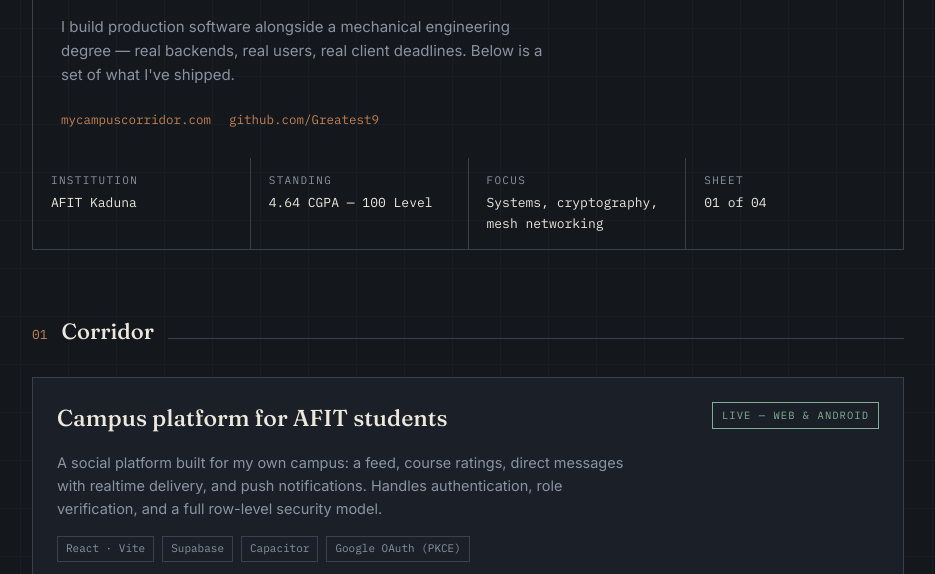
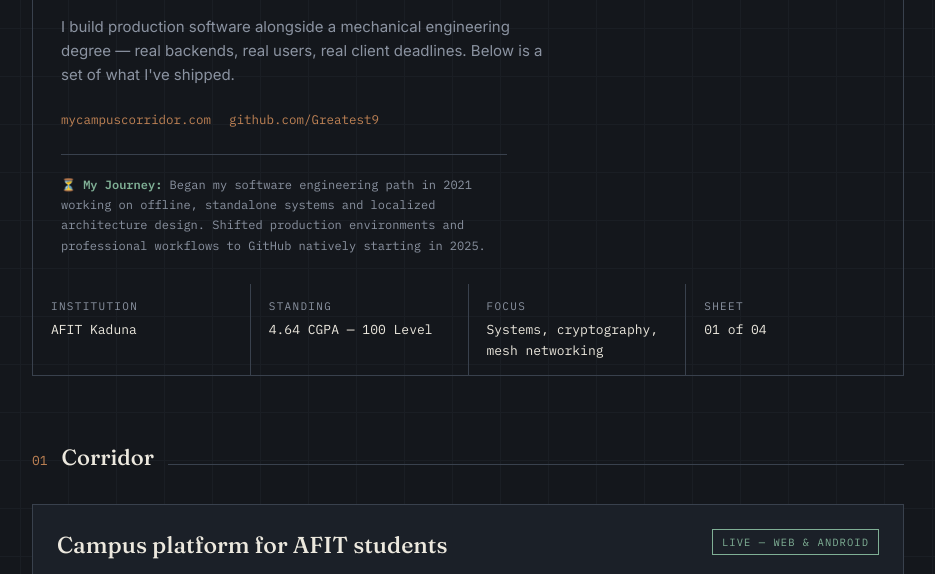
Before and after one commit to Greatest9/Portfolio, a plain HTML site: page index.html in a window 1280 px wide. Shown: the part 212-786 px from the top of the page, without its empty margins (172-1107 px from the left). Drawn offline with Linux system fonts and the light colour scheme.

Commit message:
Add journey timeline to hero section

```diff
--- a/index.html
+++ b/index.html
@@ -85,6 +85,19 @@
     max-width:52ch;
     color:var(--ink-dim);
     font-size:15px;
+  }
+  .tb-main .journey{
+    margin-top:24px;
+    padding-top:20px;
+    border-top:1px solid var(--line);
+    font-family:'IBM Plex Mono', monospace;
+    font-size:12px;
+    color:var(--ink-dim);
+    max-width:62ch;
+    line-height:1.7;
+  }
+  .tb-main .journey strong{
+    color:var(--signal);
   }
   .tb-links{
     margin-top:22px;
@@ -266,6 +279,9 @@
         <a href="https://aisle.godpikin2009.workers.dev" target="_blank" rel="noopener">mycampuscorridor.com</a>
         <a href="https://github.com/Greatest9" target="_blank" rel="noopener">github.com/Greatest9</a>
       </div>
+      <div class="journey">
+        <strong>⏳ My Journey:</strong> Began my software engineering path in 2021 working on offline, standalone systems and localized architecture design. Shifted production environments and professional workflows to GitHub natively starting in 2025.
+      </div>
     </div>
     <div class="tb-row">
       <div class="tb-cell"><div class="label">Institution</div><div class="val">AFIT Kaduna</div></div>
```
